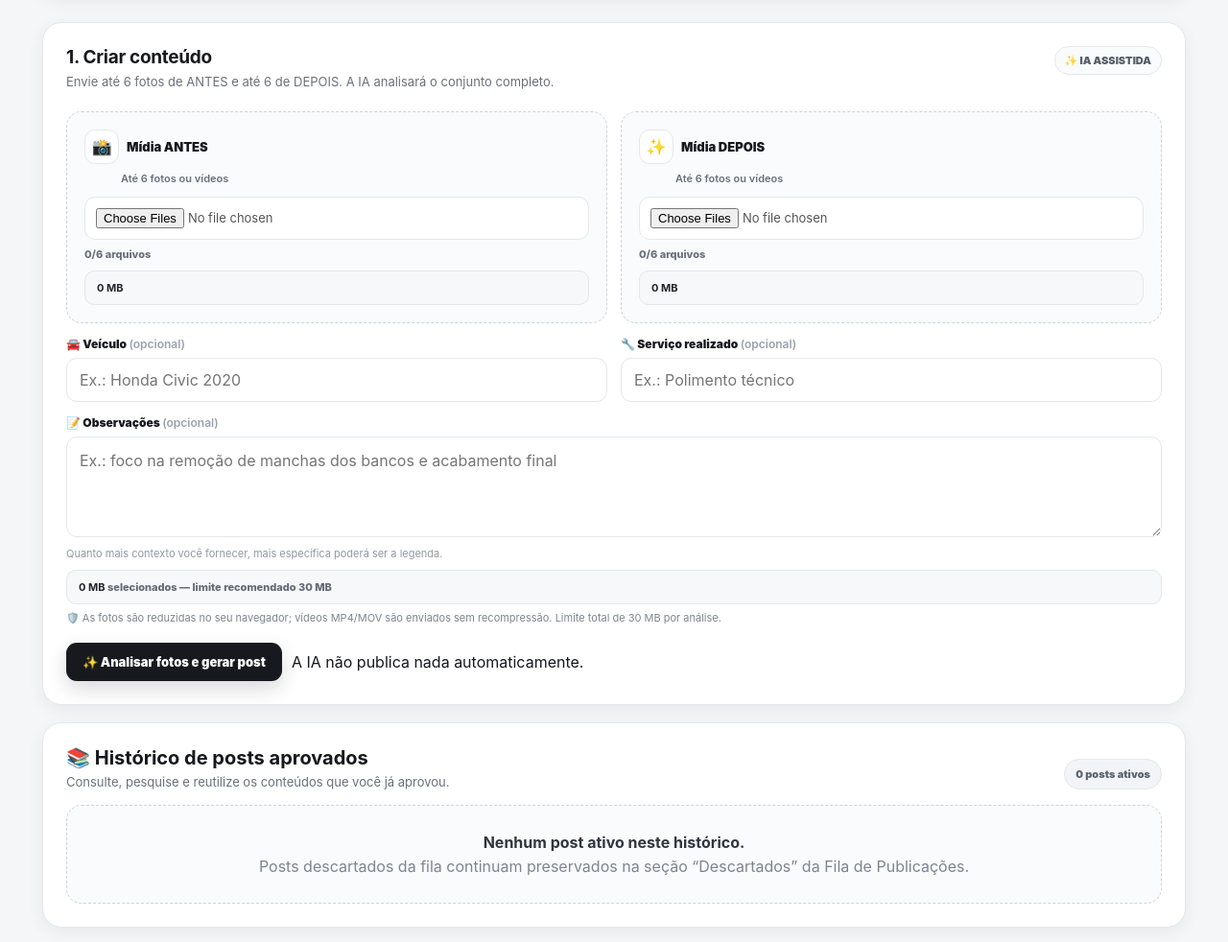
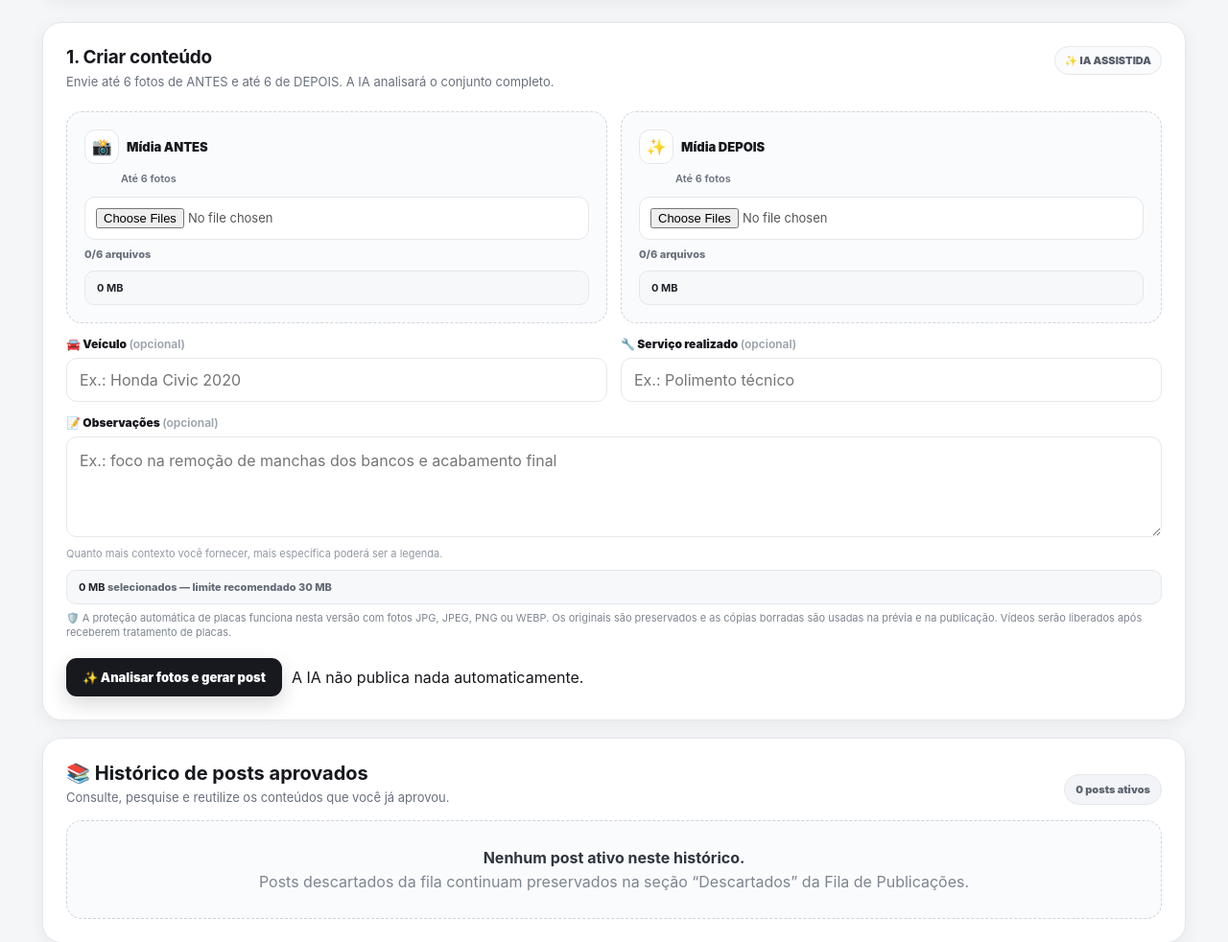
Before and after one commit to sthetcargo/sthetcar-ia, a Flask app: template app/templates/dashboard.html in a window 1280 px wide. Shown: the part 612-1594 px from the top of the page at 96% size. Run offline with Flask 3, Linux system fonts and the light colour scheme; the template is opened without the code that fills it, so the values that code supplies are empty; the visitor is signed in with stand-in values (Sample User, id 1); parts of the project's set-up code (start-up, migrations or seed data) failed here and were passed over; some libraries are stand-ins or nearby versions.

Commit message:
Show plate-redaction status and restrict first release to photos

```diff
--- a/app/templates/dashboard.html
+++ b/app/templates/dashboard.html
@@ -190,6 +190,7 @@
                 <div class="queue-top"><span>{{ item.created_at.replace('T',' ') }}</span><strong>AGUARDANDO APROVAÇÃO</strong></div>
                 <h4>{{ item.vehicle or 'Veículo a confirmar' }}</h4>
                 <div class="queue-service">{{ item.service or 'Serviço a confirmar' }}</div>
+                {% if item.plate_redaction_message %}<p style="font-size:11px;color:#72510b;background:#fff7df;border-radius:8px;padding:8px">🛡️ {{ item.plate_redaction_message }}</p>{% else %}<p style="font-size:11px;color:#72510b;background:#fff7df;border-radius:8px;padding:8px">Este rascunho é anterior à proteção automática de placas; a publicação ficará bloqueada.</p>{% endif %}
                 <p>{{ item.caption }}</p>
                 <a class="btn primary" style="text-decoration:none;display:inline-flex" href="{{ url_for('review_pending', pending_id=item.pending_id) }}">👀 Revisar e aprovar</a>
               </div>
@@ -222,15 +223,15 @@
         <input type="hidden" name="csrf_token" value="{{ csrf_token() }}">
         <input type="hidden" name="action" value="generate">
         <div class="upload-grid">
-          <div class="upload-box"><label><span class="upload-icon">📸</span><span>Mídia ANTES</span><small>Até 6 fotos ou vídeos</small></label><input type="file" name="before" accept="image/jpeg,image/png,image/webp,video/mp4,video/quicktime" multiple required><div id="beforePreview" class="thumb-grid"></div><div class="photo-count" id="beforeCount">0/6 arquivos</div><div class="upload-total" id="beforeSize"><strong>0 MB</strong></div></div>
-          <div class="upload-box"><label><span class="upload-icon">✨</span><span>Mídia DEPOIS</span><small>Até 6 fotos ou vídeos</small></label><input type="file" name="after" accept="image/jpeg,image/png,image/webp,video/mp4,video/quicktime" multiple required><div id="afterPreview" class="thumb-grid"></div><div class="photo-count" id="afterCount">0/6 arquivos</div><div class="upload-total" id="afterSize"><strong>0 MB</strong></div></div>
+          <div class="upload-box"><label><span class="upload-icon">📸</span><span>Mídia ANTES</span><small>Até 6 fotos</small></label><input type="file" name="before" accept="image/jpeg,image/png,image/webp" multiple required><div id="beforePreview" class="thumb-grid"></div><div class="photo-count" id="beforeCount">0/6 arquivos</div><div class="upload-total" id="beforeSize"><strong>0 MB</strong></div></div>
+          <div class="upload-box"><label><span class="upload-icon">✨</span><span>Mídia DEPOIS</span><small>Até 6 fotos</small></label><input type="file" name="after" accept="image/jpeg,image/png,image/webp" multiple required><div id="afterPreview" class="thumb-grid"></div><div class="photo-count" id="afterCount">0/6 arquivos</div><div class="upload-total" id="afterSize"><strong>0 MB</strong></div></div>
         </div>
         <div class="form-grid">
           <div class="field"><label>🚘 Veículo <span class="optional">(opcional)</span></label><input type="text" name="vehicle" placeholder="Ex.: Honda Civic 2020"></div>
           <div class="field"><label>🔧 Serviço realizado <span class="optional">(opcional)</span></label><input type="text" name="service" placeholder="Ex.: Polimento técnico"></div>
           <div class="field full"><label>📝 Observações <span class="optional">(opcional)</span></label><textarea name="notes" placeholder="Ex.: foco na remoção de manchas dos bancos e acabamento final"></textarea><div class="hint">Quanto mais contexto você fornecer, mais específica poderá ser a legenda.</div></div>
         </div>
-        <div class="upload-total" id="totalSize"><strong>0 MB</strong> selecionados — limite recomendado 30 MB</div><div class="compress-note">🛡️ As fotos são reduzidas no seu navegador; vídeos MP4/MOV são enviados sem recompressão. Limite total de 30 MB por análise.</div><div class="upload-progress" id="uploadProgress">Preparando fotos…</div><div class="actions"><button class="btn primary" id="generateBtn" type="submit">✨ Analisar fotos e gerar post</button><span class="small">A IA não publica nada automaticamente.</span></div>
+        <div class="upload-total" id="totalSize"><strong>0 MB</strong> selecionados — limite recomendado 30 MB</div><div class="compress-note">🛡️ A proteção automática de placas funciona nesta versão com fotos JPG, JPEG, PNG ou WEBP. Os originais são preservados e as cópias borradas são usadas na prévia e na publicação. Vídeos serão liberados após receberem tratamento de placas.</div><div class="upload-progress" id="uploadProgress">Preparando fotos…</div><div class="actions"><button class="btn primary" id="generateBtn" type="submit">✨ Analisar fotos e gerar post</button><span class="small">A IA não publica nada automaticamente.</span></div>
       </form>
     </section>
 
@@ -268,6 +269,7 @@
             </div>
           </div>
 
+          <div style="grid-column:1 / -1;background:#fff7df;border:1px solid #ead49a;color:#72510b;border-radius:12px;padding:13px;line-height:1.5">🛡️ <strong>Proteção automática de placas:</strong> {{ result.plate_redaction_message }} Os originais foram preservados; revise cada prévia com atenção antes de aprovar.</div>
           <div class="review-editor">
             <div class="editor-card">
               <form method="post" id="approvalForm"><input type="hidden" name="csrf_token" value="{{ csrf_token() }}">
```
